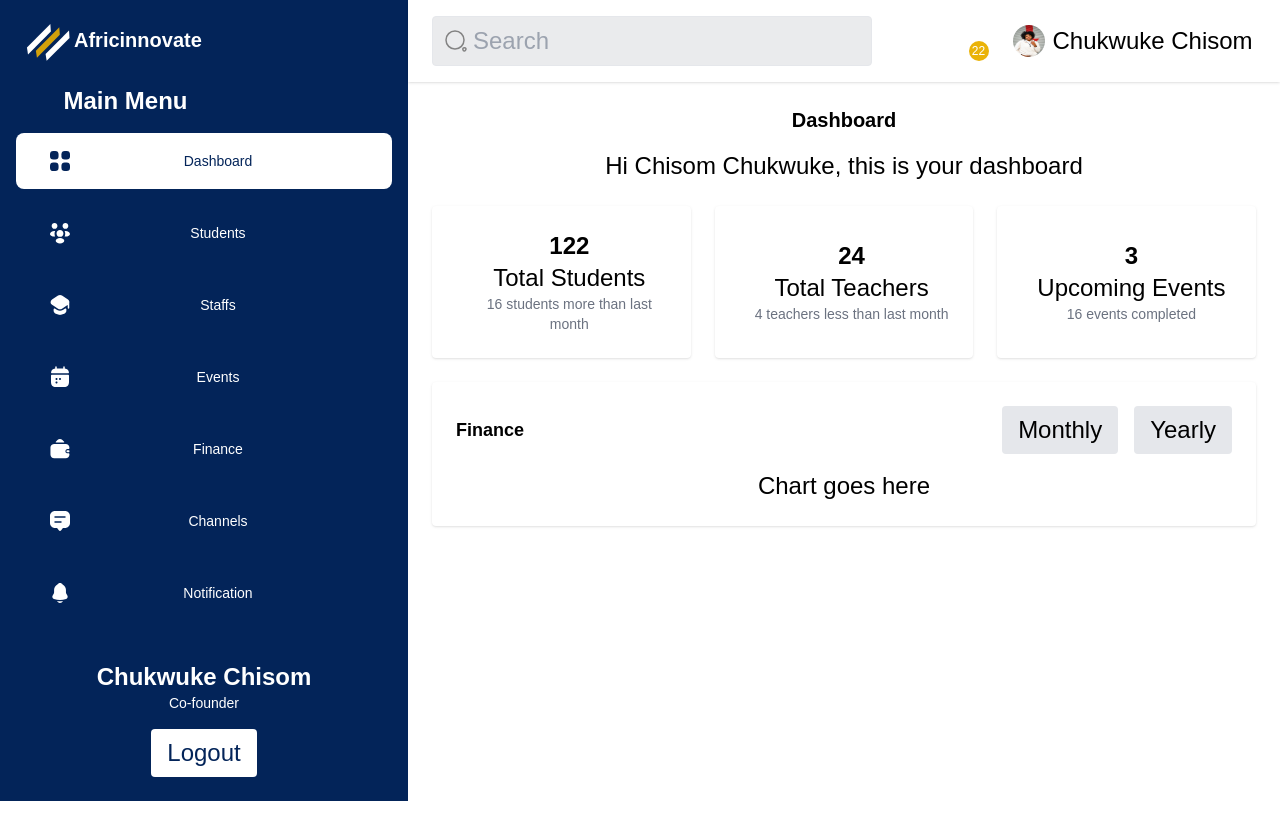
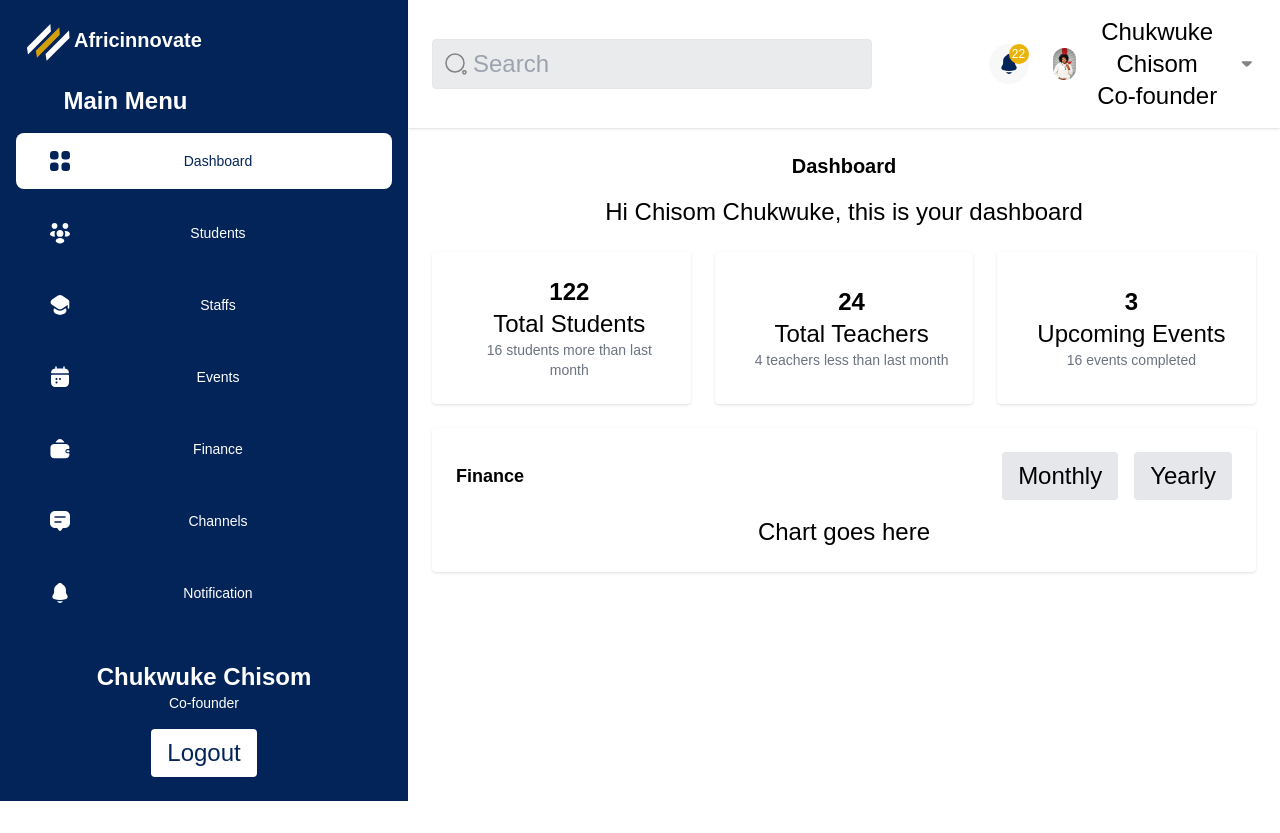
Before and after one commit to africinnovate/africinnovate-lms, a Next.js app in the folder apps/frontend/: page / in a window 1280 px wide. Built offline with nearby package versions, Linux system fonts and the light colour scheme.

Commit message:
minoor fixes

```diff
--- a/apps/frontend/src/app/Components/Header/index.tsx
+++ b/apps/frontend/src/app/Components/Header/index.tsx
@@ -42,7 +42,14 @@ function Header() {
       <div className="flex items-center gap-6 w-[330px]">
         <div className="relative">
           <span className="absolute right-0 top-0 bg-yellow-500 text-white text-xs rounded-full w-5 h-5 flex items-center justify-center">22</span>
-          <i className="fas fa-bell text-gray-700"></i>
+          <i className="fas fa-bell text-gray-700">
+            <svg width="40" height="40" viewBox="0 0 40 40" fill="none" xmlns="http://www.w3.org/2000/svg">
+              <rect width="40" height="40" rx="20" fill="#838383" fill-opacity="0.06" />
+              <path d="M27.34 22.49L26.34 20.83C26.13 20.46 25.94 19.76 25.94 19.35V16.82C25.94 14.47 24.56 12.44 22.57 11.49C22.05 10.57 21.09 10 19.99 10C18.9 10 17.92 10.59 17.4 11.52C15.45 12.49 14.1 14.5 14.1 16.82V19.35C14.1 19.76 13.91 20.46 13.7 20.82L12.69 22.49C12.29 23.16 12.2 23.9 12.45 24.58C12.69 25.25 13.26 25.77 14 26.02C15.94 26.68 17.98 27 20.02 27C22.06 27 24.1 26.68 26.04 26.03C26.74 25.8 27.28 25.27 27.54 24.58C27.8 23.89 27.73 23.13 27.34 22.49Z" fill="#032459" />
+              <path d="M22.83 28.01C22.41 29.17 21.3 30 20 30C19.21 30 18.43 29.68 17.88 29.11C17.56 28.81 17.32 28.41 17.18 28C17.31 28.02 17.44 28.03 17.58 28.05C17.81 28.08 18.05 28.11 18.29 28.13C18.86 28.18 19.44 28.21 20.02 28.21C20.59 28.21 21.16 28.18 21.72 28.13C21.93 28.11 22.14 28.1 22.34 28.07C22.5 28.05 22.66 28.03 22.83 28.01Z" fill="#032459" />
+            </svg>
+
+          </i>
         </div>
         <div className="flex items-center gap-2">
           <Image
@@ -50,7 +57,15 @@ function Header() {
             alt="Profile"
             className="w-8 h-8 rounded-full"
           />
+          <div>
             <p className=' text-black'>Chukwuke Chisom</p>
+            <p className=' text-black'>Co-founder</p>
+          </div>
+
+          <svg width="24" height="24" viewBox="0 0 24 24" fill="none" xmlns="http://www.w3.org/2000/svg">
+            <path d="M17.92 8.18005H11.69H6.07999C5.11999 8.18005 4.63999 9.34005 5.31999 10.0201L10.5 15.2001C11.33 16.0301 12.68 16.0301 13.51 15.2001L15.48 13.2301L18.69 10.0201C19.36 9.34005 18.88 8.18005 17.92 8.18005Z" fill="#838383" />
+          </svg>
+
         </div>
       </div>
     </div>
```
Lines whose indentation alone changed are shown as unchanged.
